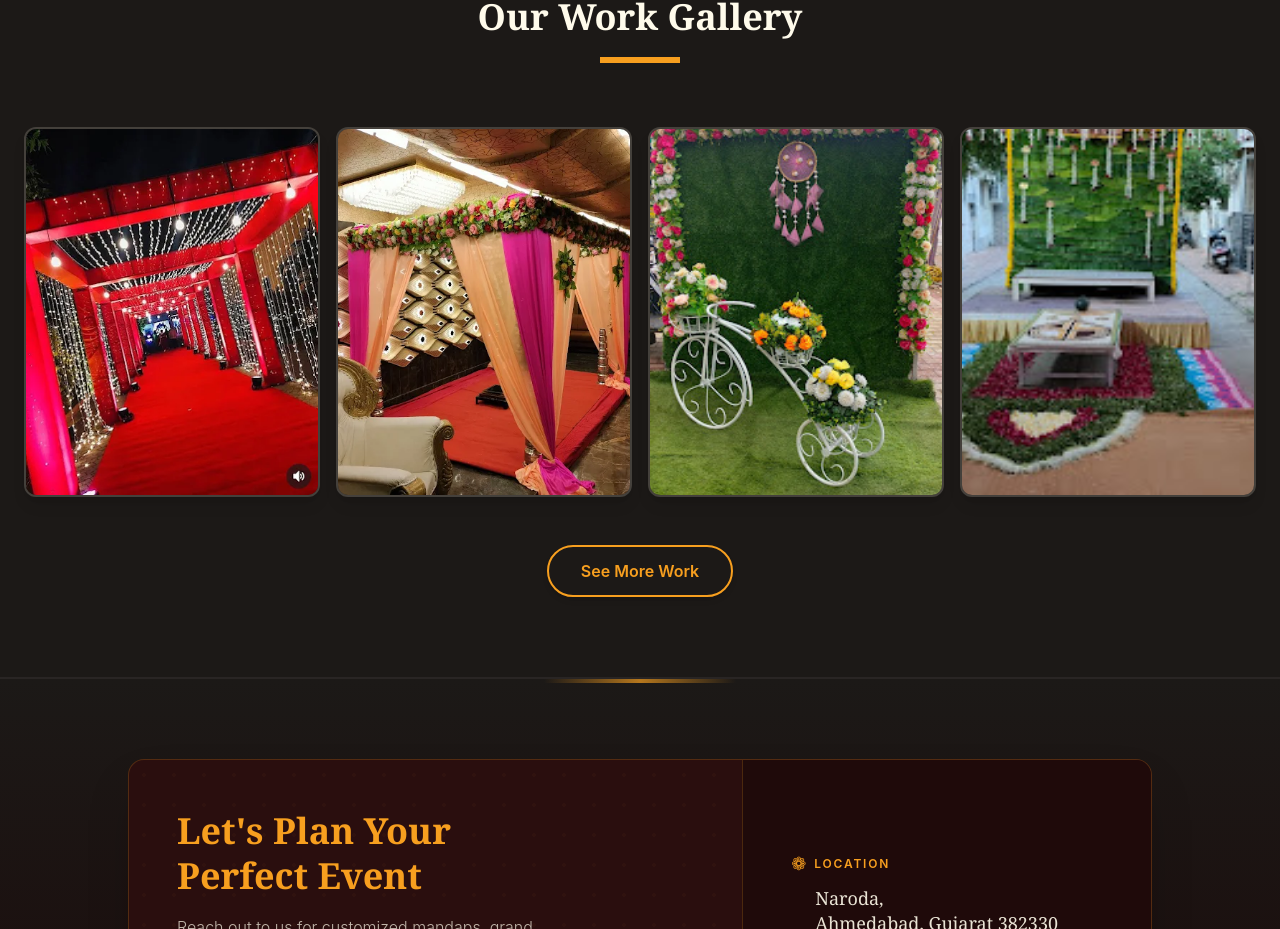
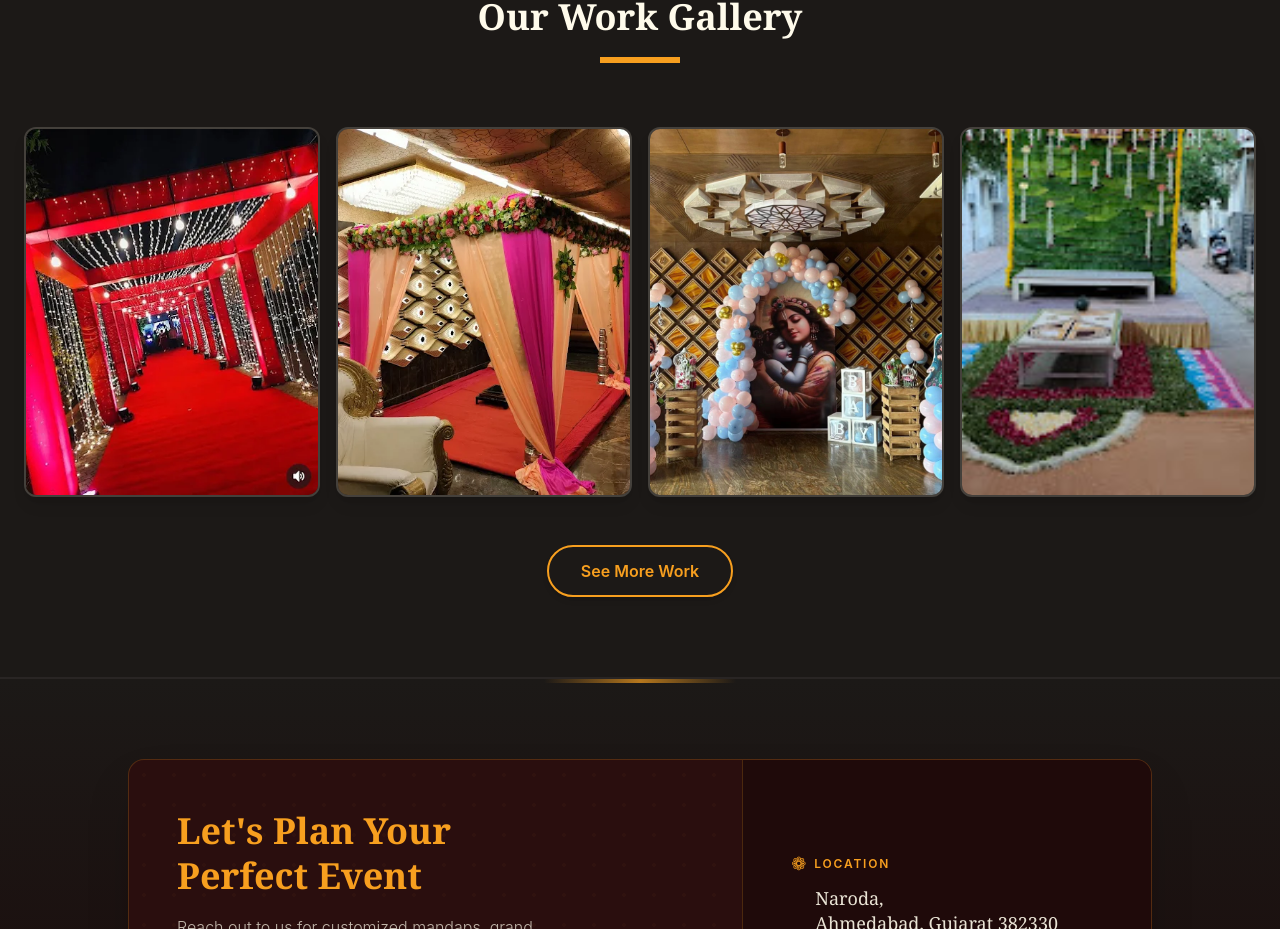
Before and after one commit to parthcvd/bahuchar, a React (Vite) app: page / in a window 1280 px wide. Shown: the part 1114-2043 px from the top of the page. Built offline with nearby package versions, Linux system fonts and the light colour scheme.

Commit message:
pic changed

```diff
--- a/src/App.jsx
+++ b/src/App.jsx
@@ -29,9 +29,9 @@ export default function App() {
   const galleryImages = [
     "/img12.webp",
     "/img6.webp",
+    "/baby1.png",
+    "/img3.jpg",
     "/img2.jpg",
-    "/img3.jpg",
-    "/img12.webp",
     "/img9.jpg",
     "img13.webp",
     "img1.jpg"
```
